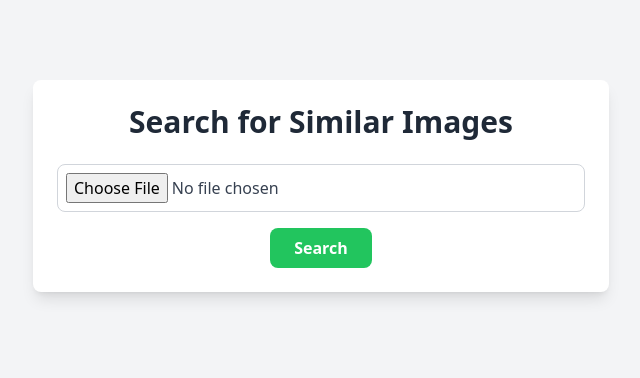
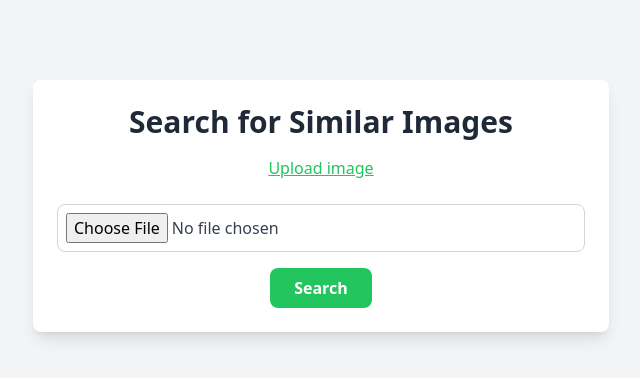
Before and after one commit to Heet-09/Image, a Django app: page /cbir/search/ in a window 1280 px wide. Shown: the top 378 px of the page, without its empty margins (319-959 px from the left). Run offline with Django 5.2, Linux system fonts and the light colour scheme; some libraries are stand-ins or nearby versions.

Commit message:
Added Links to all the pages

```diff
--- a/cbir_app/templates/cbir_app/home.html
+++ b/cbir_app/templates/cbir_app/home.html
@@ -12,8 +12,8 @@
         <p class="text-gray-600 mb-6">Choose how you want to upload your data. You can either upload an image or proceed without one.</p>
         <p class="text-gray-500 mb-6">Uploading with an image allows the system to analyze and extract features for better search results. If you don’t have an image, you can proceed by providing an image ID.</p>
         <div class="flex flex-col space-y-4">
-            <a href="{% url 'upload_image' %}" class="px-6 py-3 bg-blue-500 text-white rounded-lg hover:bg-blue-600 transition">Upload With Image</a>
-            <a href="{% url 'upload_image_id' %}" class="px-6 py-3 bg-green-500 text-white rounded-lg hover:bg-green-600 transition">Upload Without Image</a>
+            <a href="{% url 'upload_image' %}" class="px-6 py-3 bg-blue-500 text-white rounded-lg hover:bg-blue-600 transition">Store the Image</a>
+            <a href="{% url 'upload_image_id' %}" class="px-6 py-3 bg-green-500 text-white rounded-lg hover:bg-green-600 transition">Don’t Store the Image</a>
         </div>
     </div>
 </body>
--- a/cbir_app/templates/cbir_app/search_image.html
+++ b/cbir_app/templates/cbir_app/search_image.html
@@ -10,7 +10,12 @@
 
 <div class="max-w-xl mx-auto mt-20 p-6 bg-white shadow-lg rounded-lg">
     <h1 class="text-3xl font-bold text-center text-gray-800">Search for Similar Images</h1>
-
+    <p class="text-center mt-4">
+        <a href="{% url 'upload_image' %}"
+           class="text-green-500 hover:text-green-700 font-medium underline">
+           Upload image
+        </a>
+    </p>
     <form method="post" enctype="multipart/form-data" class="flex flex-col items-center gap-4 mt-6">
         {% csrf_token %}
         <input type="file" name="image" required class="border border-gray-300 p-2 rounded-lg w-full text-gray-700">
--- a/cbir_app/templates/cbir_app/search_image_id.html
+++ b/cbir_app/templates/cbir_app/search_image_id.html
@@ -9,6 +9,12 @@
 <body class="bg-gray-100 font-sans">
     <div class="max-w-lg mx-auto mt-10 p-6 bg-white shadow-lg rounded-lg">
         <h1 class="text-2xl font-bold text-center text-gray-800">Search for Similar Images</h1>
+        <p class="text-center mt-4">
+            <a href="{% url 'upload_image_id' %}"
+               class="text-green-500 hover:text-green-700 font-medium underline">
+                Upload image
+            </a>
+        </p>
         <form method="post" enctype="multipart/form-data" class="mt-6 space-y-4">
             {% csrf_token %}
             <input type="file" name="image" required
```
Also changed, not shown: cbir_app/templates/cbir_app/upload_image.html (+7 -0 lines), cbir_app/templates/cbir_app/upload_image_id.html (+6 -1 lines).
